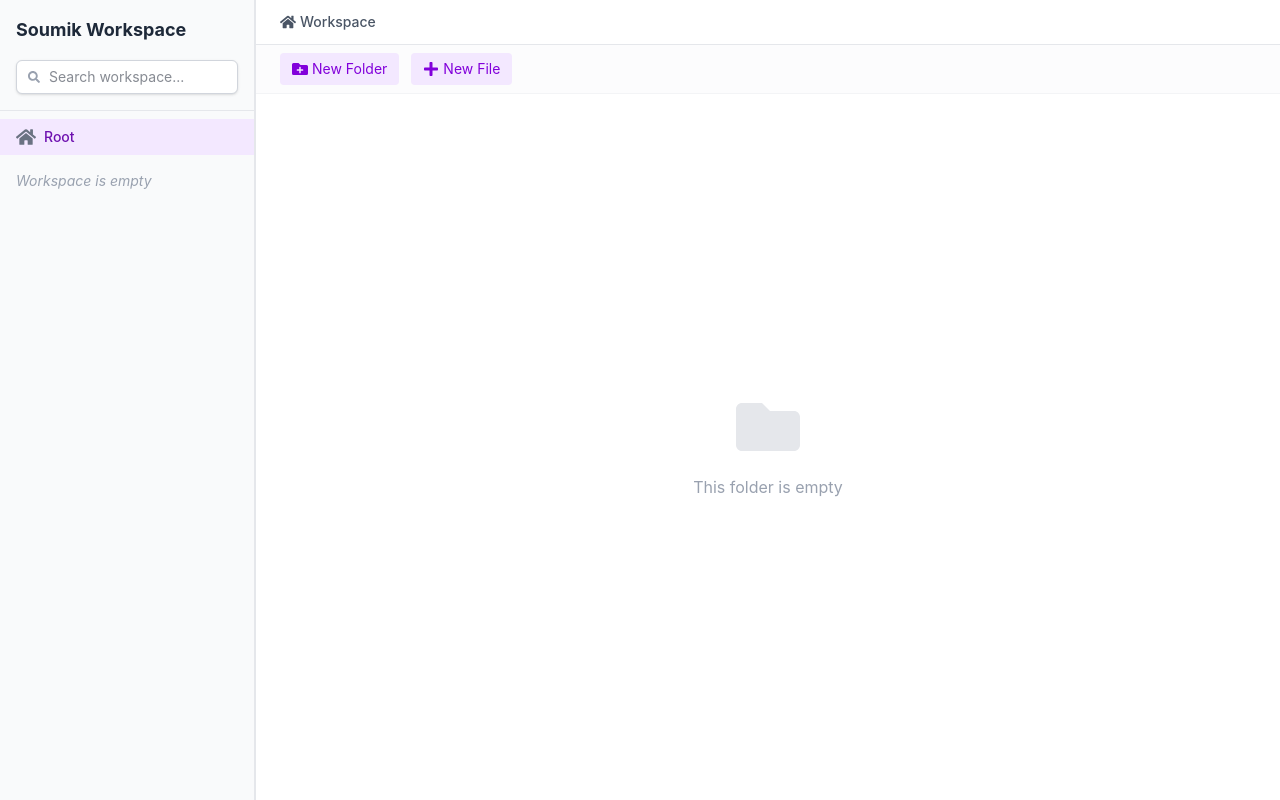
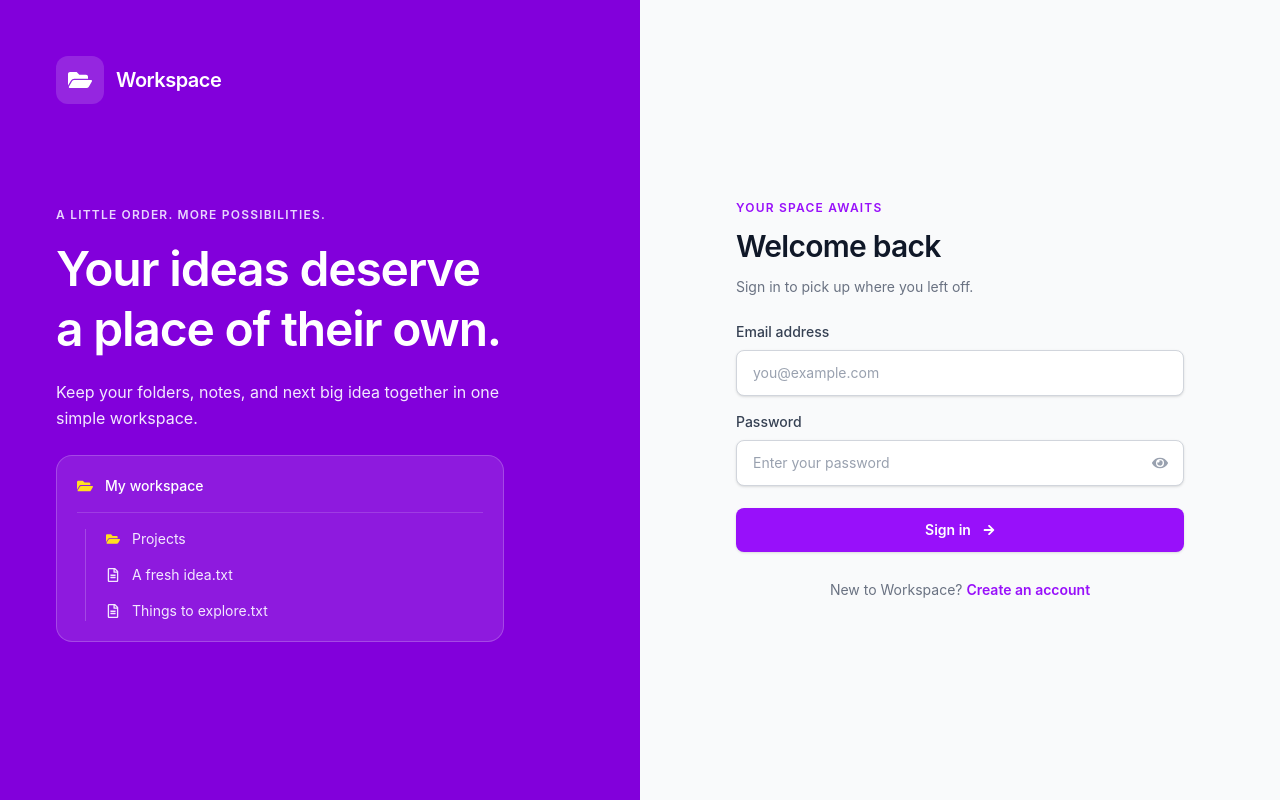
Before and after one commit to soumik9/workspace_reactjs, a React (Vite) app: page /login in a window 1280 px wide. Built offline with nearby package versions, Linux system fonts and the light colour scheme.

Commit message:
feat: login & registration page

```diff
--- a/src/App.tsx
+++ b/src/App.tsx
@@ -1,11 +1,22 @@
+import { BrowserRouter, Route, Routes } from 'react-router-dom'
 import { MainLayout } from './components/layout/MainLayout'
 import { MainPanel } from './components/main_panel/MainPanel'
+import { Login } from './components/auth/Login'
+import { Register } from './components/auth/Register'
 
 function App() {
   return (
-    <MainLayout>
-      <MainPanel />
-    </MainLayout>
+    <BrowserRouter>
+      <Routes>
+        <Route path="/login" element={<Login />} />
+        <Route path="/register" element={<Register />} />
+        <Route path="/" element={
+          <MainLayout>
+            <MainPanel />
+          </MainLayout>
+        } />
+      </Routes>
+    </BrowserRouter>
   )
 }
 
--- /dev/null
+++ b/src/components/auth/AuthForm.tsx
@@ -0,0 +1,163 @@
+import React, { useState } from 'react';
+import { Link } from 'react-router-dom';
+import { FaArrowRight, FaEye, FaEyeSlash } from 'react-icons/fa';
+
+interface AuthFormProps {
+  mode: 'login' | 'register';
+}
+
+export const AuthForm: React.FC<AuthFormProps> = ({ mode }) => {
+
+  const isRegister = mode === 'register';
+  const [name, setName] = useState('');
+  const [email, setEmail] = useState('');
+  const [password, setPassword] = useState('');
+  const [confirmPassword, setConfirmPassword] = useState('');
+  const [showPassword, setShowPassword] = useState(false);
+  const [error, setError] = useState('');
+  const [message, setMessage] = useState('');
+
+  const handleSubmit = (e: React.FormEvent) => {
+    e.preventDefault();
+    setError('');
+    setMessage('');
+    if (isRegister && !name.trim()) {
+      setError('Please enter your name.');
+      return;
+    }
+    if (isRegister && password !== confirmPassword) {
+      setError('Passwords do not match.');
+      return;
+    }
+    setMessage('This form is ready. Account authentication will be available once the API is connected.');
+  };
+
+  const inputClassName = 'w-full rounded-lg border border-gray-300 bg-white px-4 py-3 text-sm shadow-sm placeholder:text-gray-400 focus:outline-none focus:ring-2 focus:ring-purple-500 focus:border-purple-500';
+
+  return (
+    <>
+      <p className="mb-3 text-xs font-semibold uppercase tracking-widest text-purple-600">
+        {isRegister ? 'Start something new' : 'Your space awaits'}
+      </p>
+
+      <h2 className="text-3xl font-semibold tracking-tight">
+        {isRegister ? 'Create your account' : 'Welcome back'}
+      </h2>
+      <p className="mt-3 text-sm leading-relaxed text-gray-500">
+        {isRegister ? 'A home for your files, folders, and ideas. Get started today.' : 'Sign in to pick up where you left off.'}
+      </p>
+
+      <form
+        onSubmit={handleSubmit}
+        onChange={() => { setError(''); setMessage(''); }}
+        className="mt-6 flex flex-col space-y-4 [@media(max-height:700px)]:mt-4 [@media(max-height:700px)]:space-y-2"
+      >
+
+        {isRegister && (
+          <div>
+            <label htmlFor="name" className="mb-2 block text-sm font-medium text-gray-700">
+              Full name
+            </label>
+
+            <input
+              id="name"
+              name="name"
+              type="text"
+              autoComplete="name"
+              required value={name}
+              onChange={(e) => setName(e.target.value)}
+              placeholder="Your full name"
+              className={inputClassName}
+            />
+          </div>
+        )}
+        <div>
+          <label htmlFor="email" className="mb-2 block text-sm font-medium text-gray-700">
+            Email address
+          </label>
+
+          <input
+            id="email"
+            name="email"
+            type="email"
+            autoComplete="email"
+            required
+            value={email}
+            onChange={(e) => setEmail(e.target.value)}
+            placeholder="you@example.com"
+            className={inputClassName}
+          />
+        </div>
+
+        <div>
+          <label htmlFor="password" className="mb-2 block text-sm font-medium text-gray-700">
+            Password
+          </label>
+
+          <div className="relative">
+            <input
+              id="password"
+              name="password"
+              type={showPassword ? 'text' : 'password'}
+              autoComplete={isRegister ? 'new-password' : 'current-password'}
+              required
+              value={password}
+              onChange={(e) => setPassword(e.target.value)}
+              placeholder="Enter your password"
+              className={`${inputClassName} pr-12`}
+            />
+
+            <button type="button"
+              onClick={() => setShowPassword(!showPassword)}
+              aria-label={showPassword ? 'Hide password' : 'Show password'}
+              aria-pressed={showPassword}
+              className="absolute inset-y-0 right-0 flex items-center rounded-r-lg px-4 text-gray-400 hover:text-purple-600 focus-visible:outline-2 focus-visible:outline-purple-500"
+            >
+              {showPassword ? <FaEyeSlash /> : <FaEye />}
+            </button>
+          </div>
+        </div>
+
+        {isRegister && (
+          <div>
+            <label htmlFor="confirmPassword" className="mb-2 block text-sm font-medium text-gray-700">
+              Confirm password
+            </label>
+
+            <input
+              id="confirmPassword"
+              name="confirmPassword"
+              type={showPassword ? 'text' : 'password'}
+              autoComplete="new-password"
+              required value={confirmPassword}
+              onChange={(e) => setConfirmPassword(e.target.value)}
+              placeholder="Enter your password again"
+              className={inputClassName}
+            />
+          </div>
+        )}
+        {error && <p role="alert" className="rounded-lg bg-red-50 px-4 py-3 text-sm text-red-600">
+          {error}
+        </p>}
+        {message && <p role="status" className="rounded-lg bg-purple-50 px-4 py-3 text-sm text-purple-700">
+          {message}
+        </p>}
+
+        <button
+          type="submit"
+          className="flex w-full items-center justify-center space-x-3 rounded-lg bg-purple-600 mt-1.5 px-4 py-3 text-sm font-semibold text-white shadow-sm transition-colors hover:bg-purple-700 focus:outline-none focus:ring-2 focus:ring-purple-500 focus:ring-offset-2"
+        >
+          <span>
+            {isRegister ? 'Create account' : 'Sign in'}
+          </span>
+          <FaArrowRight className="h-3 w-3" />
+        </button>
+      </form>
+
+      <p className="mt-7 text-center text-sm text-gray-500">
+        {isRegister ? 'Already have an account? ' : 'New to Workspace? '}
+        <Link to={isRegister ? '/login' : '/register'} className="font-semibold text-purple-600 hover:text-purple-700 hover:underline">{isRegister ? 'Sign in' : 'Create an account'}</Link>
+      </p>
+    </>
+  );
+};
--- /dev/null
+++ b/src/components/auth/Login.tsx
@@ -0,0 +1,11 @@
+import React from 'react';
+import { AuthLayout } from '../layout/AuthLayout';
+import { AuthForm } from './AuthForm';
+
+export const Login: React.FC = () => {
+  return (
+    <AuthLayout>
+      <AuthForm mode="login" />
+    </AuthLayout>
+  );
+};
--- /dev/null
+++ b/src/components/auth/Register.tsx
@@ -0,0 +1,11 @@
+import React from 'react';
+import { AuthLayout } from '../layout/AuthLayout';
+import { AuthForm } from './AuthForm';
+
+export const Register: React.FC = () => {
+  return (
+    <AuthLayout>
+      <AuthForm mode="register" />
+    </AuthLayout>
+  );
+};
--- /dev/null
+++ b/src/components/layout/AuthLayout.tsx
@@ -0,0 +1,59 @@
+import React from 'react';
+import { FaFolderOpen } from 'react-icons/fa';
+import { workspaceAuthItems } from '../../libs/constant/common.constant';
+
+interface AuthLayoutProps {
+  children: React.ReactNode;
+}
+
+export const AuthLayout: React.FC<AuthLayoutProps> = ({ children }) => {
+  return (
+    <div className="h-screen overflow-hidden bg-gray-50 font-sans text-gray-900 lg:grid lg:grid-cols-2 lg:grid-rows-[minmax(0,1fr)]">
+      <aside className="hidden min-h-0 flex-col bg-purple-700 px-6 py-8 text-white sm:px-12 lg:flex lg:p-10 xl:p-14">
+
+        <div className="flex w-fit items-center space-x-3 rounded focus-visible:outline-2 focus-visible:outline-offset-4 focus-visible:outline-white">
+          <span className="rounded-xl bg-white/15 p-3">
+            <FaFolderOpen className="h-6 w-6" />
+          </span>
+          <span className="text-xl font-semibold tracking-tight">
+            Workspace
+          </span>
+        </div>
+
+        <div className="my-auto max-w-md py-6 [@media(max-height:700px)]:py-3">
+          <p className="mb-4 text-xs font-semibold uppercase tracking-widest text-purple-200">
+            A little order. More possibilities.
+          </p>
+
+          <h1 className="text-3xl font-semibold leading-tight tracking-tight sm:text-4xl lg:text-5xl [@media(max-height:700px)]:text-3xl">
+            Your ideas deserve a place of their own.
+          </h1>
+
+          <p className="mt-5 leading-relaxed text-purple-100">
+            Keep your folders, notes, and next big idea together in one simple workspace.
+          </p>
+
+          <div aria-hidden="true" className="mt-6 rounded-2xl border border-white/20 bg-white/10 p-5 [@media(max-height:700px)]:mt-4 [@media(max-height:700px)]:p-3">
+            <div className="flex items-center space-x-3 border-b border-white/15 pb-4">
+              <FaFolderOpen className="text-yellow-300" />
+              <span className="text-sm font-medium">My workspace</span>
+            </div>
+
+            <div className="ml-2 mt-4 space-y-4 border-l border-white/20 pl-5 text-sm text-purple-100 [@media(max-height:700px)]:mt-2 [@media(max-height:700px)]:space-y-2">
+              {workspaceAuthItems.map(({ name, icon: Icon, className }) => (
+                <div key={name} className="flex items-center space-x-3">
+                  <Icon className={className} />
+                  <span>{name}</span>
+                </div>
+              ))}
+            </div>
+
+          </div>
+        </div>
+      </aside>
+      <main className="flex h-full min-h-0 items-center justify-center px-6 py-4 sm:px-12">
+        <div className="w-full max-w-md">{children}</div>
+      </main>
+    </div>
+  );
+};
--- a/src/libs/constant/common.constant.ts
+++ b/src/libs/constant/common.constant.ts
@@ -1,6 +1,7 @@
-import { FaFolderPlus, FaPlus } from 'react-icons/fa';
+import { FaFolderPlus, FaPlus, FaRegFileAlt, FaFolderOpen } from 'react-icons/fa';
 import type { ItemType } from '../interface/common.interface';
 import type { IconType } from 'react-icons';
+
 
 export const LOCAL_STORAGE_KEYS = {
   WORKSPACE_STATE: 'workspace-state',
@@ -15,3 +16,9 @@ export const TOOLBAR_ACTIONS: { type: ItemType; label: string; icon: IconType }[
   { type: ITEM_TYPES.FOLDER, label: 'New Folder', icon: FaFolderPlus },
   { type: ITEM_TYPES.FILE, label: 'New File', icon: FaPlus },
 ];
+
+export const workspaceAuthItems = [
+  { name: 'Projects', icon: FaFolderOpen, className: 'text-yellow-300' },
+  { name: 'A fresh idea.txt', icon: FaRegFileAlt, className: '' },
+  { name: 'Things to explore.txt', icon: FaRegFileAlt, className: '' },
+];
```
